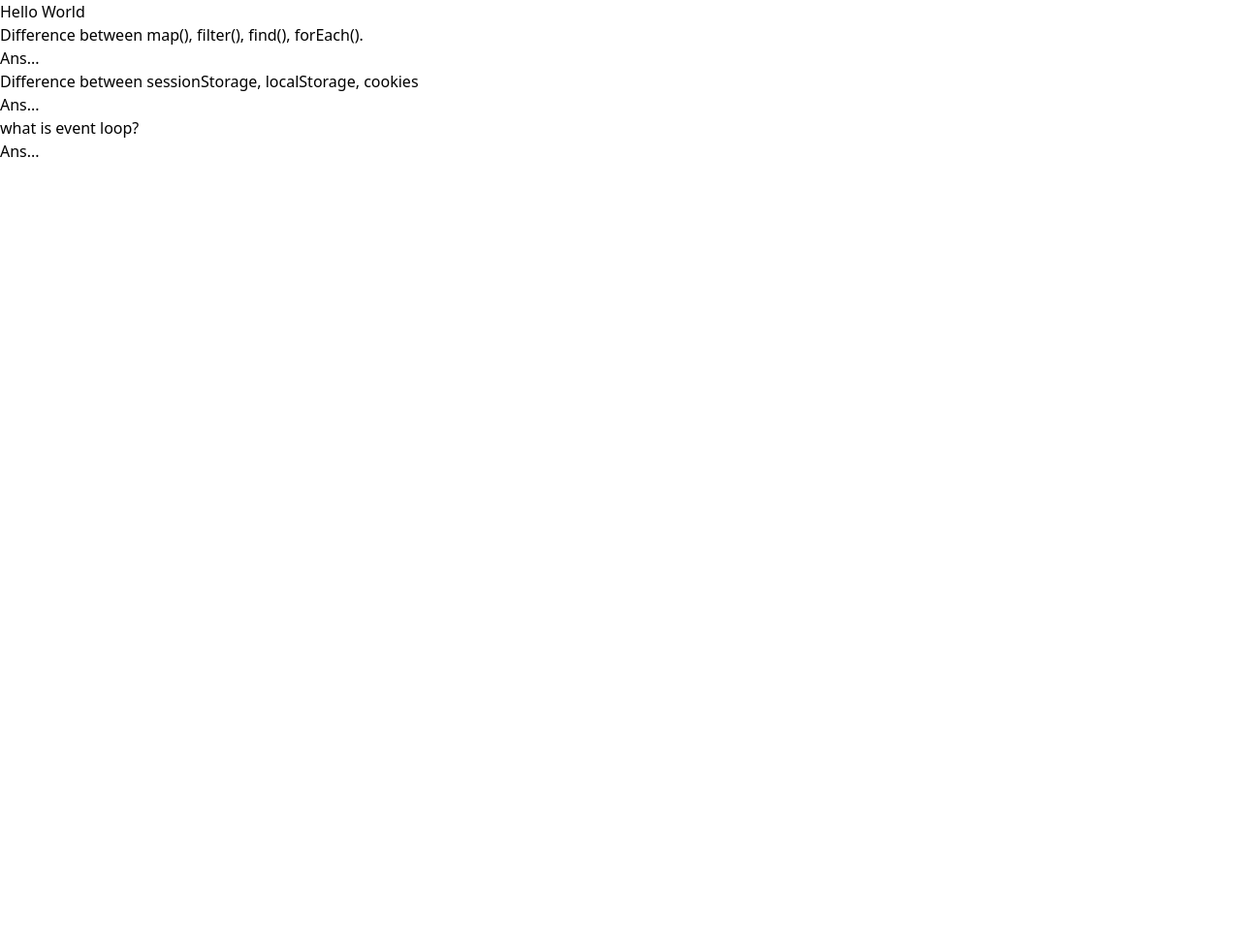
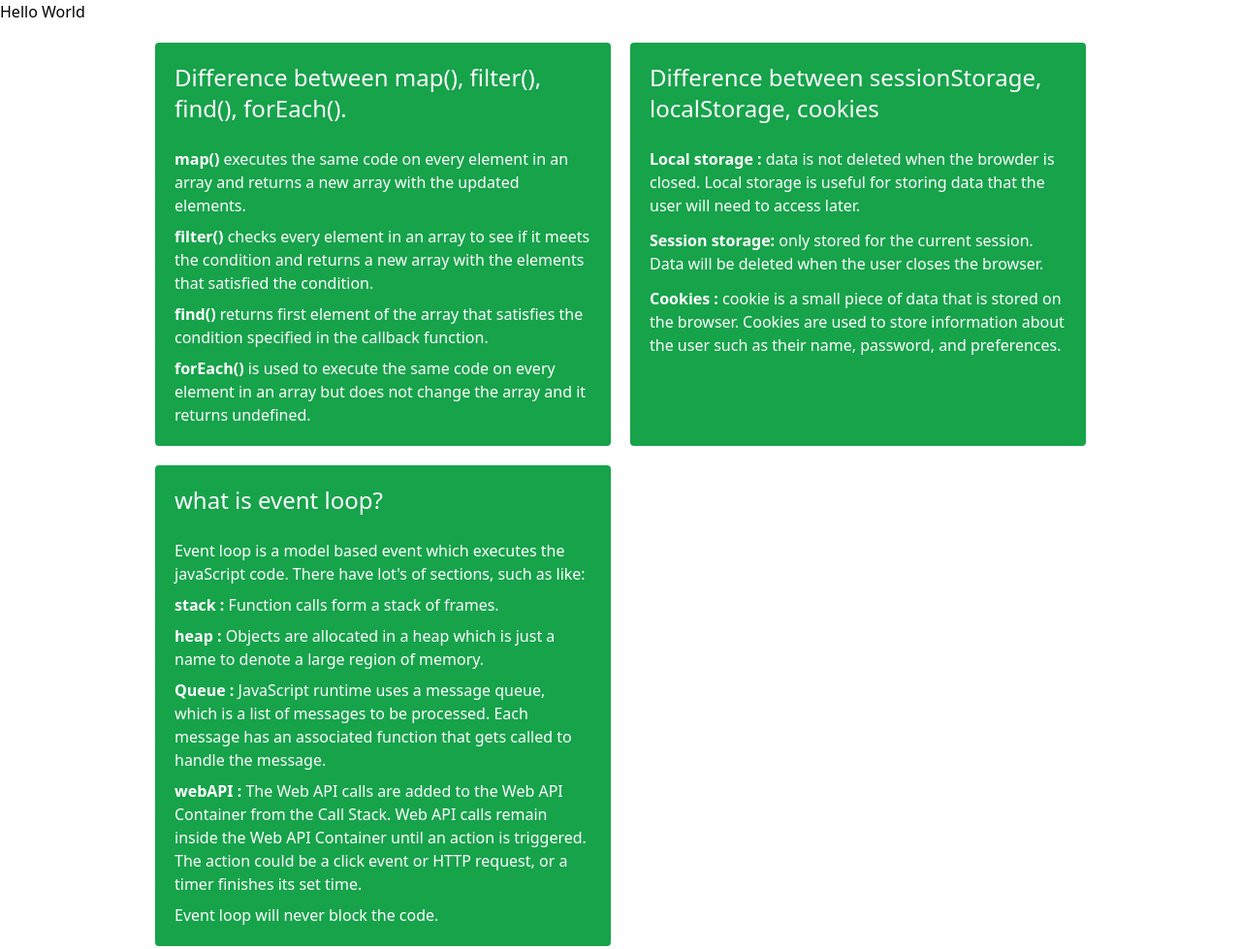
Before and after one commit to iAmWahidAnik/quizHero, a plain HTML site: page blog.html in a window 1280 px wide. Shown: the whole page at 97% size. Before the commit the page ends 800 px from the top, so only its background shows below. Drawn offline with nearby package versions, Linux system fonts and the light colour scheme.

Commit message:
three question answer added

```diff
--- a/blog.html
+++ b/blog.html
@@ -1,5 +1,6 @@
 <!DOCTYPE html>
 <html lang="en">
+
 <head>
     <meta charset="UTF-8">
     <meta http-equiv="X-UA-Compatible" content="IE=edge">
@@ -8,21 +9,40 @@
     <!-- tailwind cdn  -->
     <script src="https://cdn.tailwindcss.com"></script>
 </head>
+
 <body>
     <h1>Hello World</h1>
-    <div>
-        <div>
-            <h1>Difference between map(), filter(), find(), forEach().</h1>
-            <h4>Ans...</h4>
+    <div class="grid grid-cols-1 md:grid-cols-2 gap-5 w-9/12 mx-auto my-5">
+        <div class="bg-green-600 p-5 rounded text-white">
+            <h1 class="text-2xl">Difference between map(), filter(), find(), forEach().</h1> <br>
+            <h4><b>map()</b> executes the same code on every element in an array and returns a new array with the updated
+                elements.</h4>
+            <h4 class="mt-2"><b>filter()</b> checks every element in an array to see if it meets the condition and returns a new array with
+                the
+                elements that satisfied the condition.</h4>
+            <h4 class="mt-2"><b>find()</b> returns first element of the array that satisfies the condition specified in the callback
+                function.</h4>
+            <h4 class="mt-2"><b>forEach()</b> is used to execute the same code on every element in an array but does not change the array
+                and it returns undefined.</h4>
         </div>
-        <div>
-            <h1>Difference between sessionStorage, localStorage, cookies</h1>
-            <h4>Ans...</h4>
+        <div class="bg-green-600 p-5 rounded text-white">
+            <h1 class="text-2xl">Difference between sessionStorage, localStorage, cookies</h1> <br>
+            <h4><b>Local storage :</b> data is not deleted when the browder is closed. Local storage is useful for storing data that the user will need to access later.</h4>
+            <h4 class="mt-3"><b>Session storage:</b> only stored for the current session. Data will be deleted when the user closes the browser.</h4>
+            <h4 class="mt-3"><b>Cookies :</b> cookie is a small piece of data that is stored on the browser. Cookies are used to store information about the user such as their name, password, and preferences.</h4>
         </div>
-        <div>
-            <h1>what is event loop?</h1>
-            <h4>Ans...</h4>
+        <div class="bg-green-600 p-5 rounded text-white">
+            <h1 class="text-2xl">what is event loop?</h1> <br>
+            <h4>Event loop is a model based event which executes the javaScript code. There have lot's of sections, such as like:</h4>
+            <h4 class="mt-2"><b>stack :</b> Function calls form a stack of frames.</h4>
+            <h4 class="mt-2"><b>heap :</b> Objects are allocated in a heap which is just a name to denote a large region of memory.</h4>
+            <h4 class="mt-2"><b>Queue :</b> JavaScript runtime uses a message queue, which is a list of messages to be processed. Each message has an associated function that gets called to handle the message.</h4>
+            <h4 class="mt-2"><b>webAPI :</b> The Web API calls are added to the Web API Container from the Call Stack.
+                Web API calls remain inside the Web API Container until an action is triggered.
+                The action could be a click event or HTTP request, or a timer finishes its set time.</h4>
+            <h4 class="mt-2">Event loop will never block the code.</h4>
         </div>
     </div>
 </body>
+
 </html>
```
